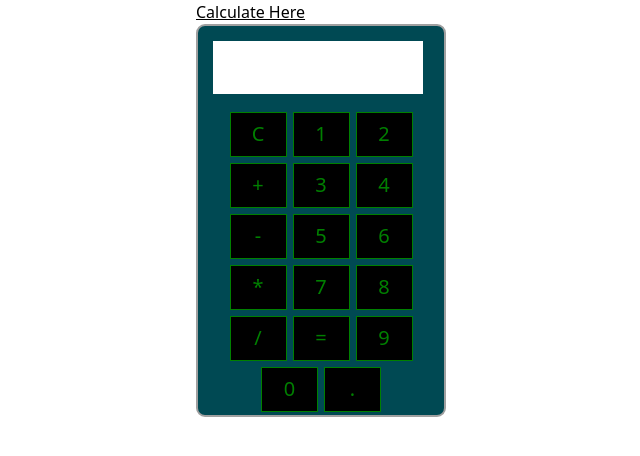
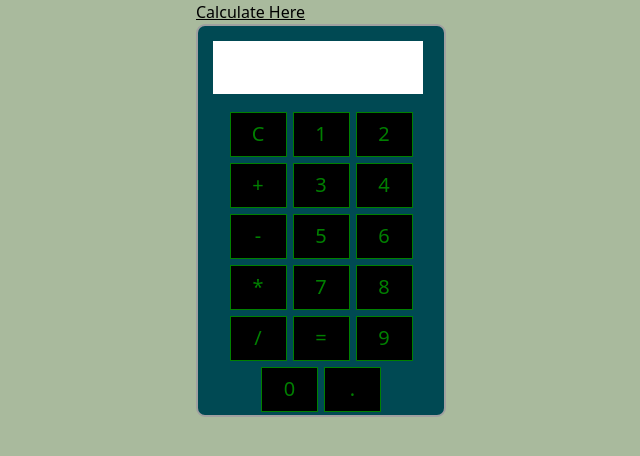
Before and after one commit to aryal05/CODSOFT, a React (Vite) app in the folder Calculator/: page / in a window 1280 px wide. Shown: the top 456 px of the page, without its empty margins (319-959 px from the left). Built offline with nearby package versions, Linux system fonts and the light colour scheme.

Commit message:
bady bg changed

```diff
--- a/Calculator/src/App.module.css
+++ b/Calculator/src/App.module.css
@@ -1,4 +1,6 @@
-
+body{
+    background-color: #A9BA9D;
+}
 
 .calculator{
     border: 2px solid rgb(160, 160, 160);
```
